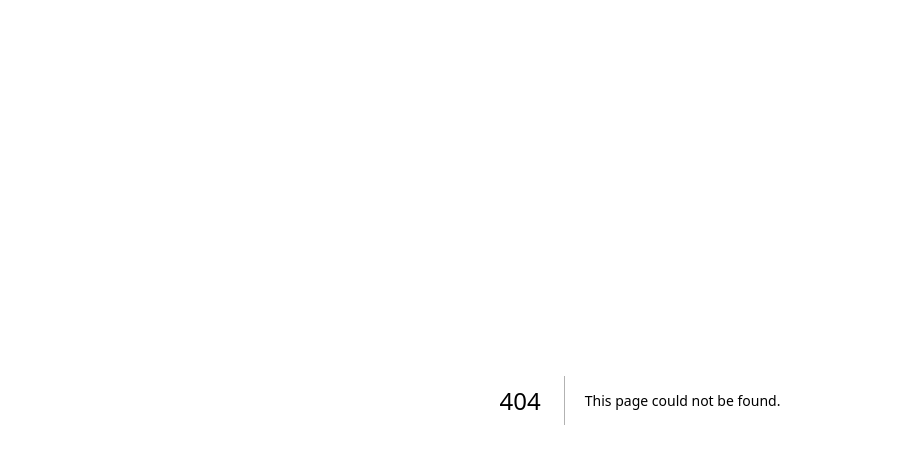
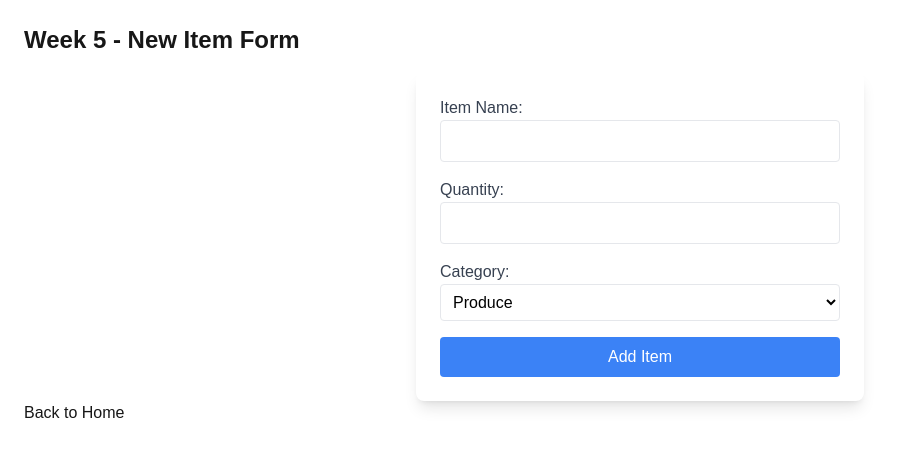
Before and after one commit to Armaan-Dip-Singh-Maan/cprg306-assignments, a Next.js app: page /week-5 in a window 1280 px wide. Before the commit this address had no page. Shown: the top 464 px of the page, without its empty margins (0-901 px from the left). Built offline with nearby package versions, Linux system fonts and the light colour scheme.

Commit message:
Added Week 5 assignment

```diff
--- a/app/page.js
+++ b/app/page.js
@@ -12,6 +12,7 @@ export default function Home() {
           </Link>
         </li>
         <li><Link href="/week-4" className="text-blue-500 hover:underline">Week 4 Assignment</Link></li>
+        <li><Link href="/week-5" className="text-blue-500 hover:underline">Week 5 Assignment</Link></li>
       </ul>
     </main>
   );
--- /dev/null
+++ b/app/week-5/new-item.js
@@ -0,0 +1,65 @@
+// /app/week-5/new-item.js
+"use client";
+
+import { useState } from "react";
+
+export default function NewItem() {
+  const [name, setName] = useState("");
+  const [quantity, setQuantity] = useState("");
+  const [category, setCategory] = useState("Produce");
+
+  const handleSubmit = (event) => {
+    event.preventDefault();
+
+    const item = { name, quantity, category };
+    console.log("New Item:", item);
+    alert(`Item Added:\nName: ${name}\nQuantity: ${quantity}\nCategory: ${category}`);
+
+    setName("");
+    setQuantity("");
+    setCategory("Produce");
+  };
+
+  return (
+    <form onSubmit={handleSubmit} className="bg-white p-6 rounded-lg shadow-lg max-w-md mx-auto">
+      <div className="mb-4">
+        <label className="block text-gray-700">Item Name:</label>
+        <input
+          type="text"
+          value={name}
+          onChange={(e) => setName(e.target.value)}
+          required
+          className="w-full p-2 border rounded text-black"
+        />
+      </div>
+
+      <div className="mb-4">
+        <label className="block text-gray-700">Quantity:</label>
+        <input
+          type="text"
+          value={quantity}
+          onChange={(e) => setQuantity(e.target.value)}
+          required
+          className="w-full p-2 border rounded text-black"
+        />
+      </div>
+
+      <div className="mb-4">
+        <label className="block text-gray-700">Category:</label>
+        <select
+          value={category}
+          onChange={(e) => setCategory(e.target.value)}
+          className="w-full p-2 border rounded text-black bg-white"
+        >
+          {["Produce", "Dairy", "Bakery", "Meat", "Frozen Foods", "Canned Goods", "Dry Goods", "Beverages", "Snacks", "Household", "Other"].map((cat) => (
+            <option key={cat} value={cat}>{cat}</option>
+          ))}
+        </select>
+      </div>
+
+      <button type="submit" className="w-full bg-blue-500 text-white p-2 rounded hover:bg-blue-600">
+        Add Item
+      </button>
+    </form>
+  );
+}
--- /dev/null
+++ b/app/week-5/page.js
@@ -0,0 +1,13 @@
+// /app/week-5/page.js
+import NewItem from "./new-item";
+import Link from "next/link";
+
+export default function Page() {
+  return (
+    <div className="container mx-auto p-6">
+      <h1 className="text-2xl font-bold mb-4">Week 5 - New Item Form</h1>
+      <NewItem />
+      <Link href="/">Back to Home</Link>
+    </div>
+  );
+}
```
